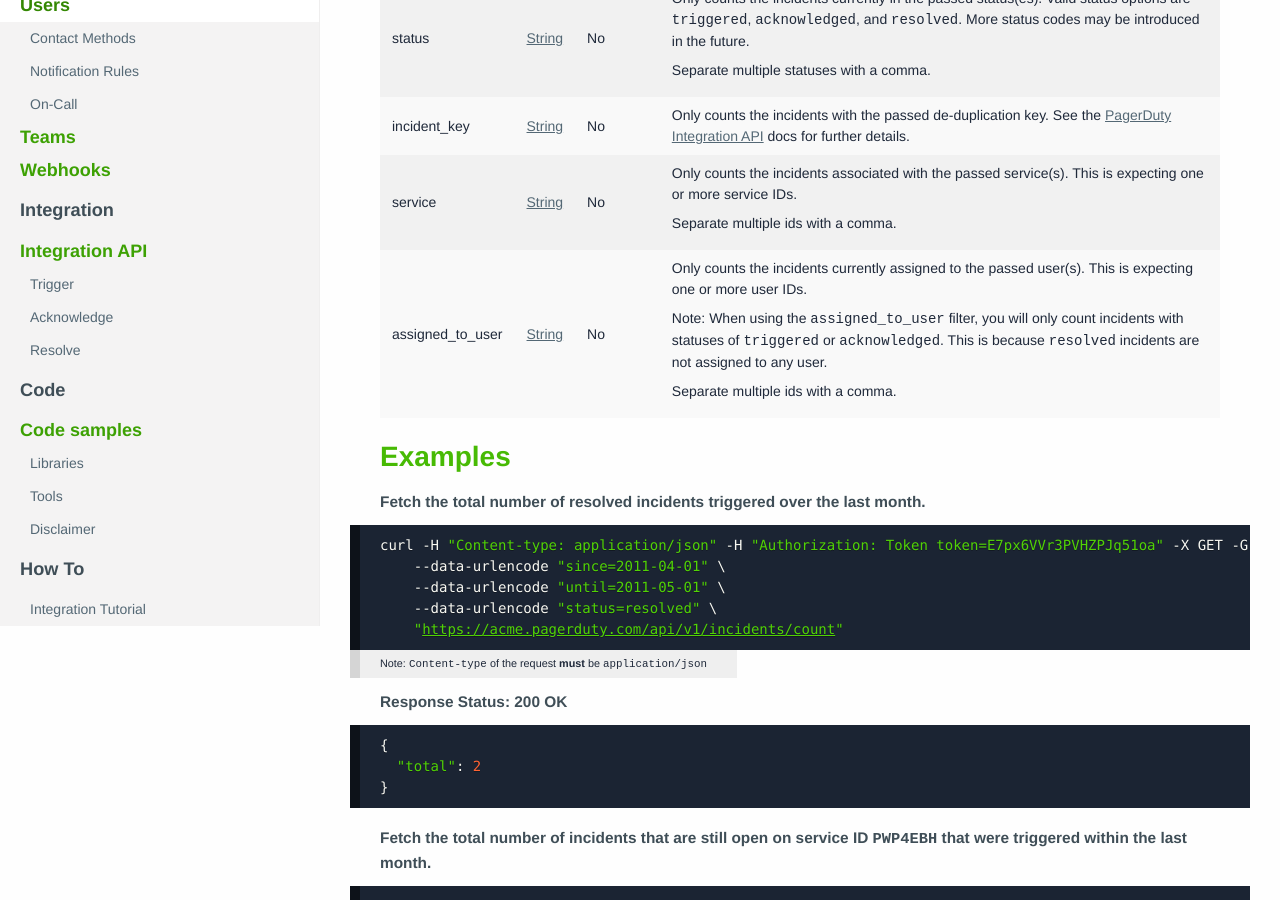
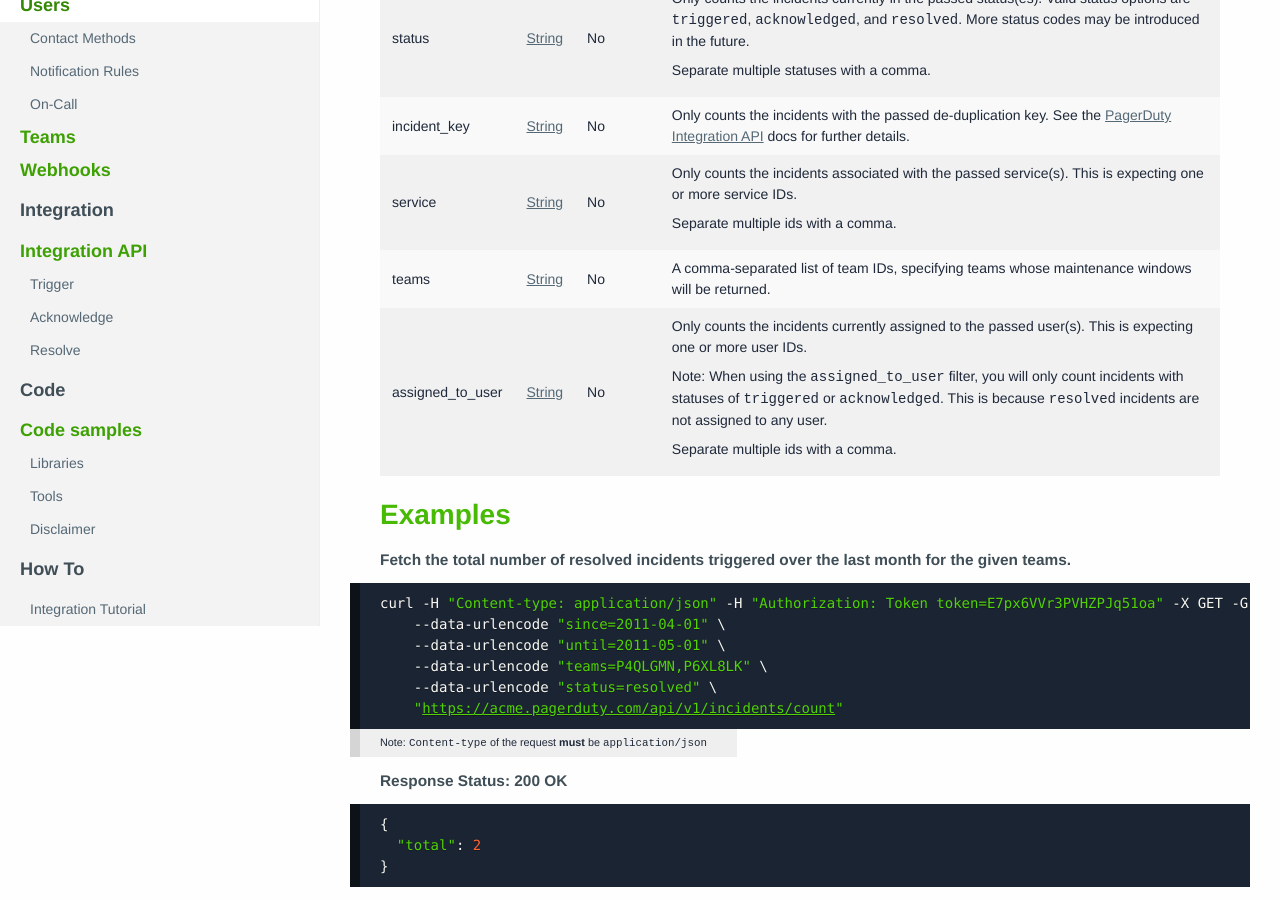
Before and after one commit to h4dz/devdocs, a Jekyll site: the page built from source/documentation/rest/incidents/count.html, in a window 1280 px wide and 900 px high, scrolled down 713 px. Built offline with Jekyll 4.4.1, drawn with Linux system fonts in a browser that asks for light colours; some web fonts are replaced.

Commit message:
Added teams parameter and example to incidents#count
[IN-169]

```diff
--- a/source/documentation/rest/incidents/count.html
+++ b/source/documentation/rest/incidents/count.html
@@ -156,6 +156,20 @@ GET https://<span class="base_url contenteditable persist" contenteditable="true
         </tr>
         <tr>
           <td>
+            teams
+          </td>
+          <td>
+            <a href="/documentation/rest/types#string">String</a>
+          </td>
+          <td>
+            No
+          </td>
+          <td>
+            A comma-separated list of team IDs, specifying teams whose maintenance windows will be returned.
+          </td>
+        </tr>
+        <tr>
+          <td>
             assigned_to_user
           </td>
           <td>
@@ -183,12 +197,13 @@ GET https://<span class="base_url contenteditable persist" contenteditable="true
     Examples
   </h2>
   <h4>
-    Fetch the total number of resolved incidents triggered over the last month.
+    Fetch the total number of resolved incidents triggered over the last month for the given teams.
   </h4>
   <pre>
 <code class="prettyprint language-bash curl">curl -H "Content-type: application/json" -H "Authorization: Token token=<span class="base_auth_token contenteditable persist" contenteditable="true">E7px6VVr3PVHZPJq51oa</span>" -X GET -G \
     --data-urlencode "since=<span class='curl_params-since contenteditable' contenteditable='true'>2011-04-01</span>" \
     --data-urlencode "until=<span class='curl_params-until contenteditable' contenteditable='true'>2011-05-01</span>" \
+    --data-urlencode "teams=<span class='curl_params-until contenteditable' contenteditable='true'>P4QLGMN,P6XL8LK</span>" \
     --data-urlencode "status=<span class='curl_params-status contenteditable' contenteditable='true'>resolved</span>" \
     "https://<span class="base_url contenteditable persist" contenteditable="true">acme</span>.pagerduty.com/api/v1/incidents/count"</code>
 </pre>
```
